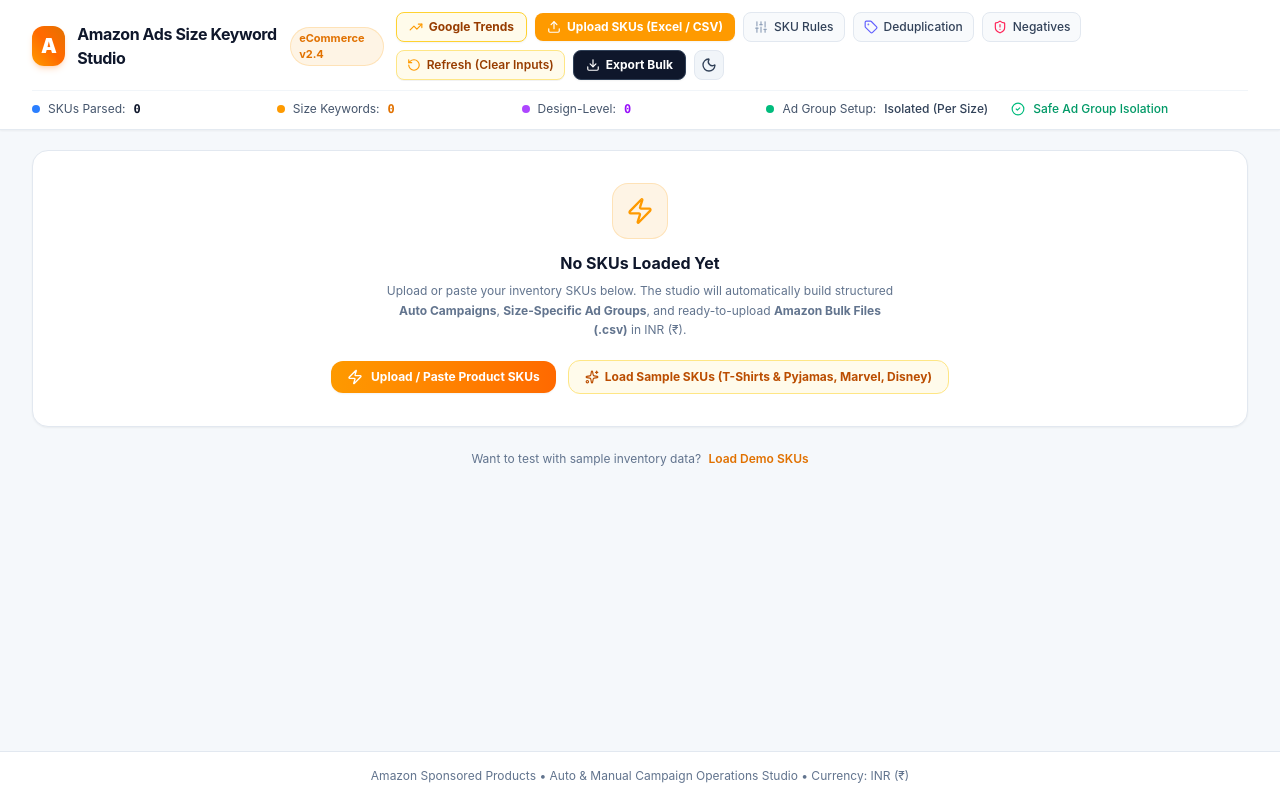
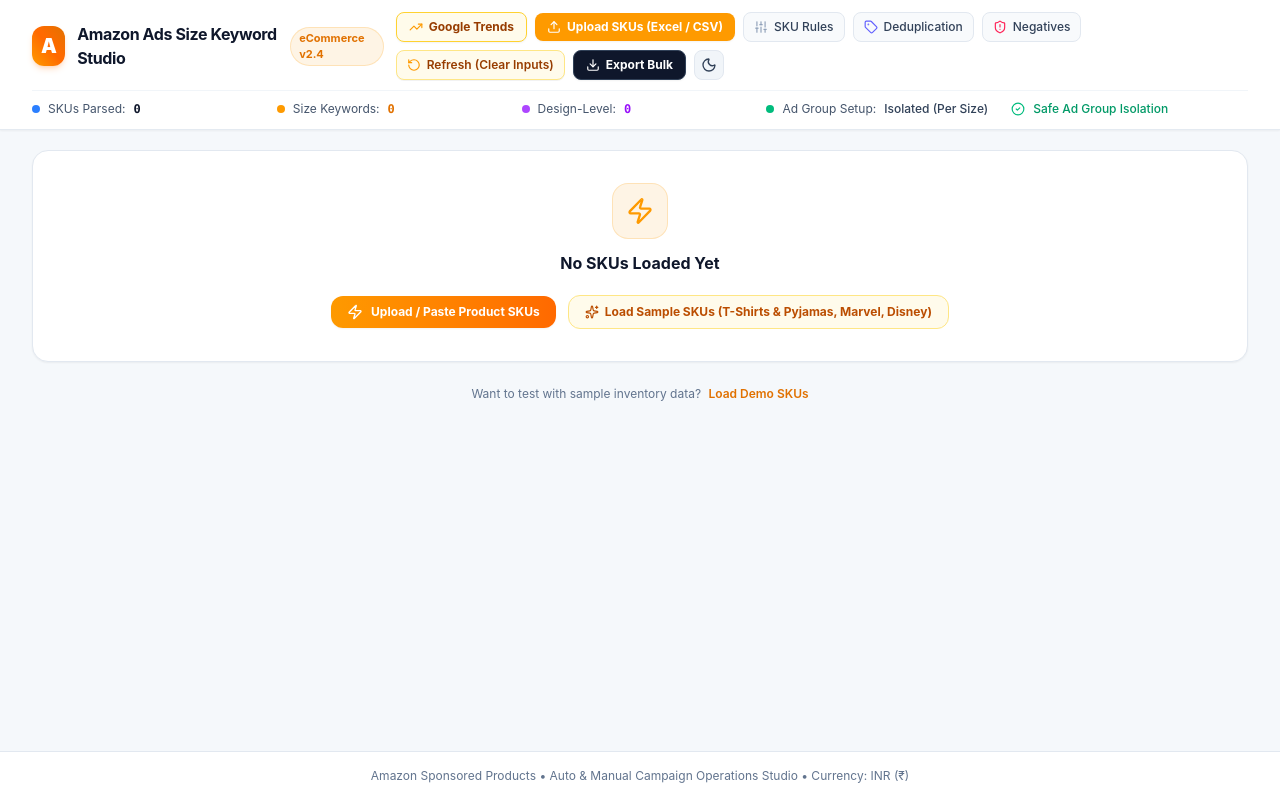
Before and after one commit to Arun61224/Amz-Campaign-creation, a React (Vite) app: page / in a window 1280 px wide. Built offline with nearby package versions, Linux system fonts and the light colour scheme.

Commit message:
Update CampaignsSummaryView.tsx

```diff
--- a/src/components/CampaignsSummaryView.tsx
+++ b/src/components/CampaignsSummaryView.tsx
@@ -44,8 +44,7 @@
           No SKUs Loaded Yet
         </h3>
         <p className={`text-xs max-w-lg mx-auto mb-5 leading-relaxed ${isDark ? 'text-slate-400' : 'text-slate-500'}`}>
-          Upload or paste your inventory SKUs below. The studio will automatically build structured <strong>Auto Campaigns</strong>, <strong>Size-Specific Ad Groups</strong>, and ready-to-upload <strong>Amazon Bulk Files (.csv)</strong> in INR (₹).
-        </p>
+         </p>
 
         <div className="flex flex-wrap items-center justify-center gap-3">
           <button
```
